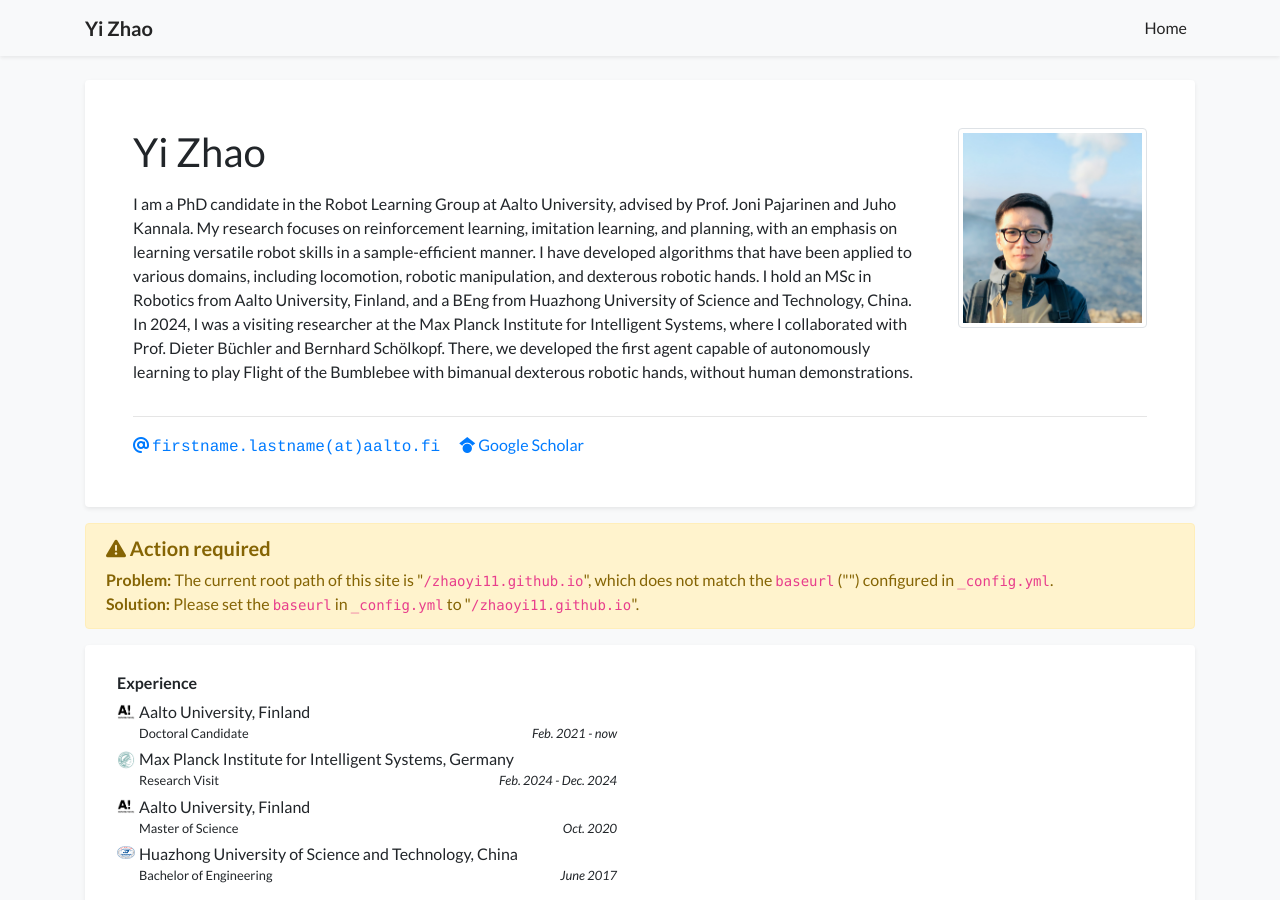
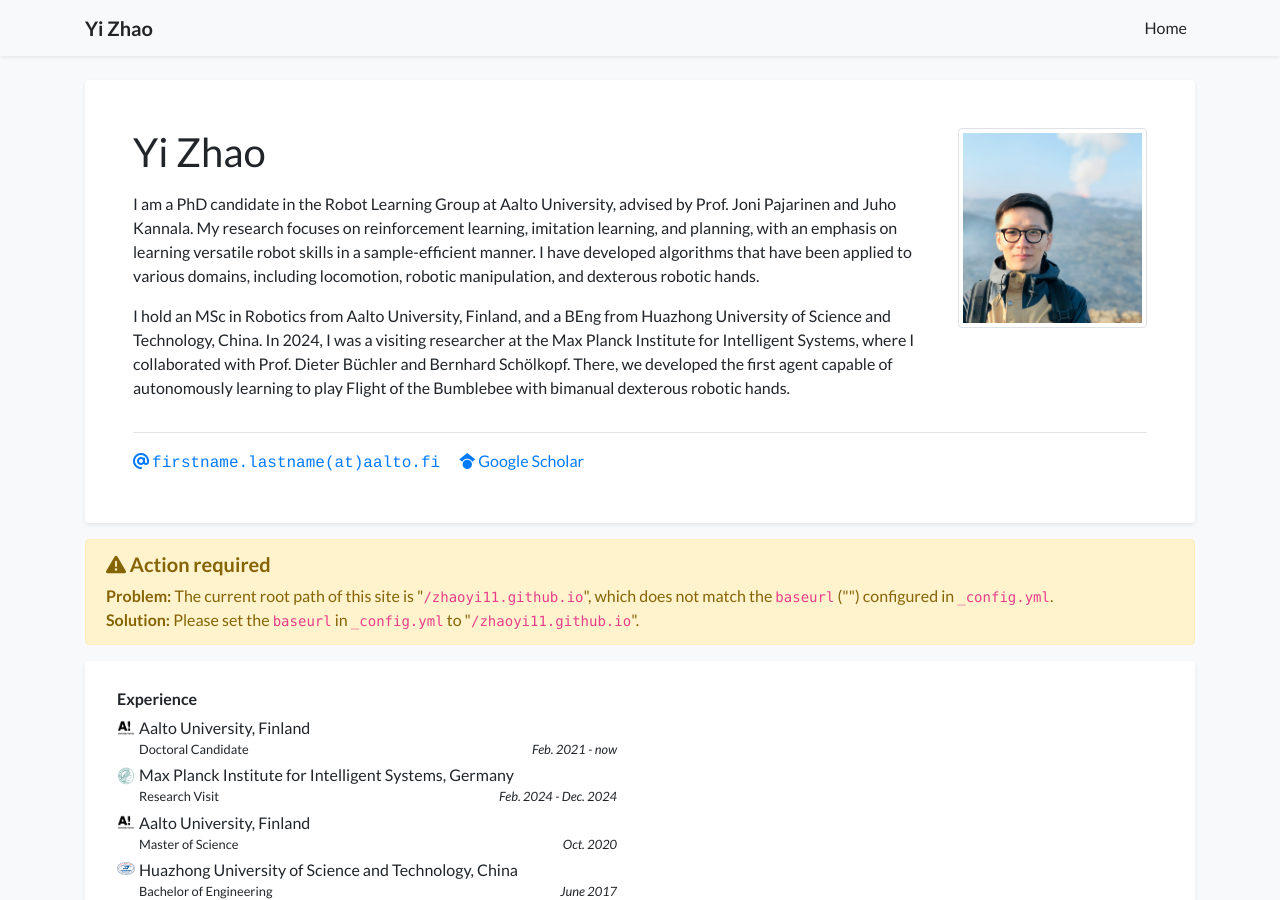
Before and after one commit to zhaoyi11/zhaoyi11.github.io, a Jekyll site: the page built from index.html, in a window 1280 px wide and 900 px high. Built offline with Jekyll 4.4.1, drawn with Linux system fonts in a browser that asks for light colours; a style sheet for code colours, icons or effects is not loaded.

Commit message:
try to udpate bio

```diff
--- a/_data/profile.yml
+++ b/_data/profile.yml
@@ -18,15 +18,16 @@
 # linkedin: your-linked-in-id
 # orcid: 0000-0000-0000-0000
 
-short_bio: |
-  I am a PhD candidate in the Robot Learning Group at Aalto University, advised by Prof. Joni Pajarinen and Juho Kannala.
+short_bio: >
+  <p>I am a PhD candidate in the Robot Learning Group at Aalto University, advised by Prof. Joni Pajarinen and Juho Kannala.
   My research focuses on reinforcement learning, imitation learning, and planning, with an emphasis on learning versatile robot skills in a sample-efficient manner.
   I have developed algorithms that have been applied to various domains, including locomotion, robotic manipulation, and dexterous robotic hands.
 
 
-  I hold an MSc in Robotics from Aalto University, Finland, and a BEng from Huazhong University of Science and Technology, China.
+
+  <p>I hold an MSc in Robotics from Aalto University, Finland, and a BEng from Huazhong University of Science and Technology, China.
   In 2024, I was a visiting researcher at the Max Planck Institute for Intelligent Systems, where I collaborated with Prof. Dieter Büchler and Bernhard Schölkopf.
-  There, we developed the first agent capable of autonomously learning to play Flight of the Bumblebee with bimanual dexterous robotic hands, without human demonstrations.
+  There, we developed the first agent capable of autonomously learning to play Flight of the Bumblebee with bimanual dexterous robotic hands.
 
 portrait_url: /assets/images/photos/yi_img_square.jpg
   #portrait_caption: >-
```
